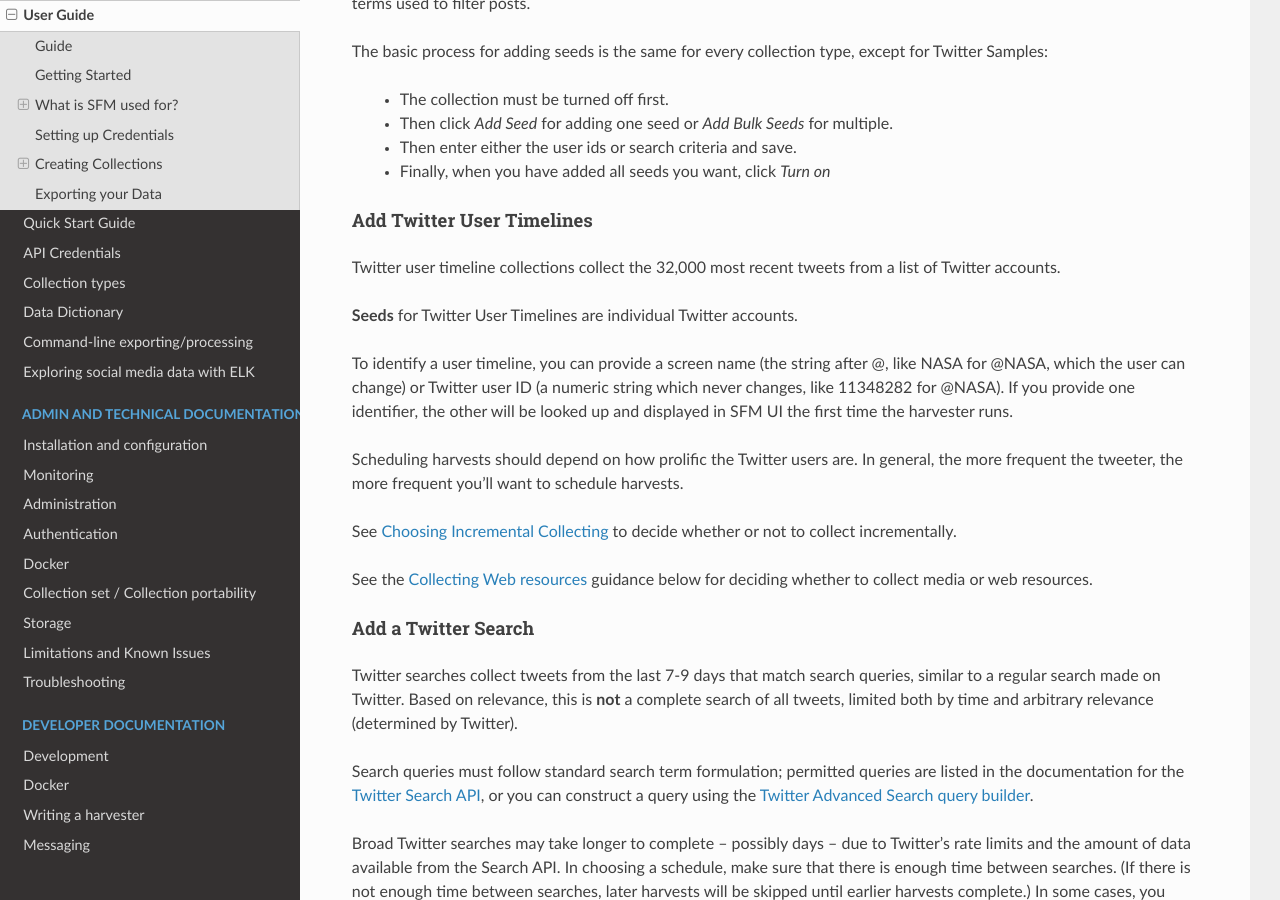
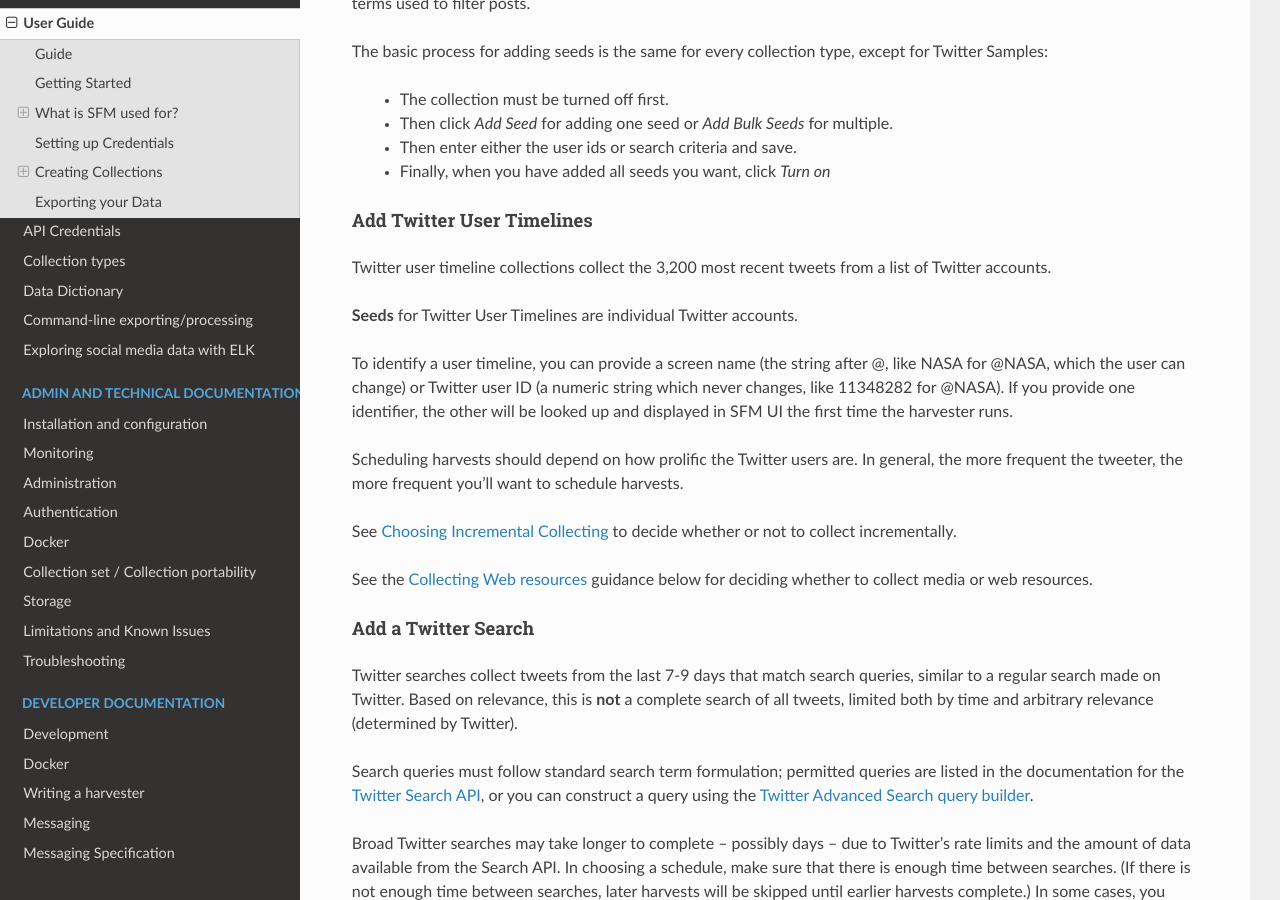
Before and after one commit to gwu-libraries/sfm-ui, a Sphinx documentation site: the page built from docs/userguide.rst, in a window 1280 px wide and 900 px high, scrolled down 4336 px. Built offline with Sphinx 7.4.7 and the Read the Docs theme 2.0.0, drawn with Linux system fonts in a browser that asks for light colours.

Commit message:
refs #693 final edits

```diff
--- a/docs/index.rst
+++ b/docs/index.rst
@@ -21,7 +21,6 @@
    :caption: User Documentation
 
    userguide
-   quickstart
    credentials
    collections
    Data Dictionary <data_dictionary>
--- a/docs/userguide.rst
+++ b/docs/userguide.rst
@@ -267,7 +267,7 @@
 Add Twitter User Timelines
 --------------------------
 
-Twitter user timeline collections collect the 32,000 most recent tweets from
+Twitter user timeline collections collect the 3,200 most recent tweets from
 a list of Twitter accounts.
 
 **Seeds** for Twitter User Timelines are individual Twitter accounts.
```
